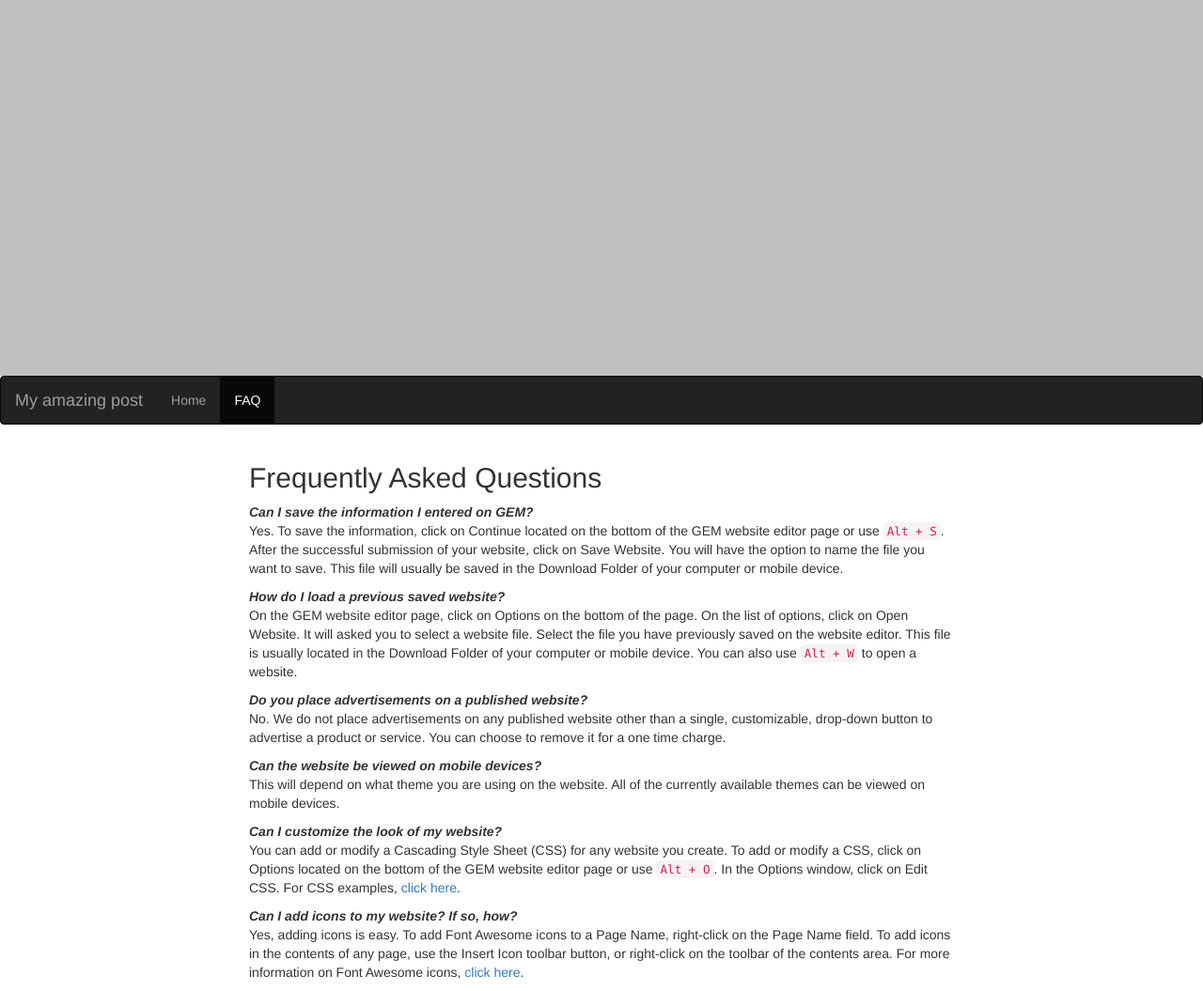
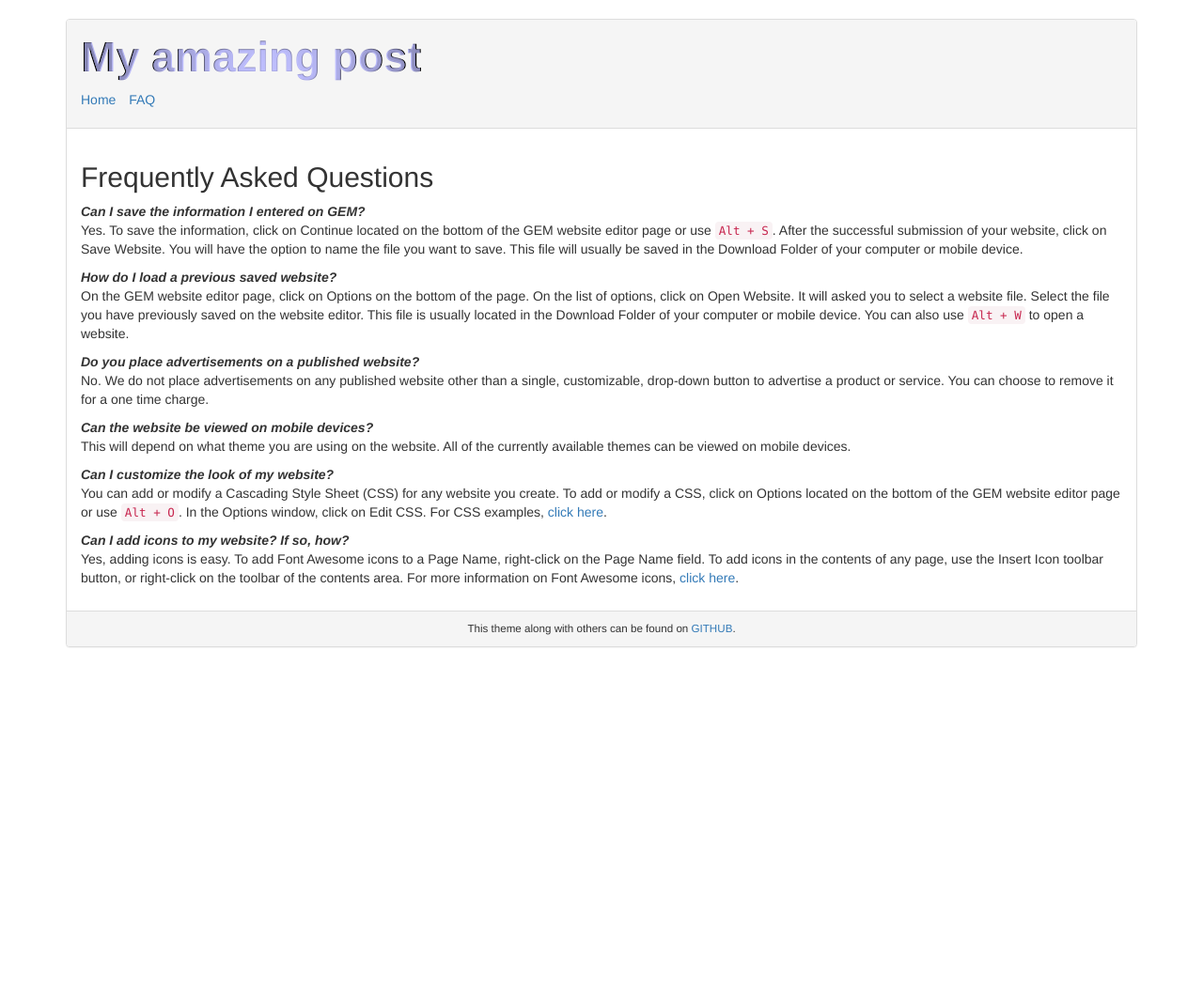
Before and after one commit to emrickj/emrickj.github.io, a Jekyll site: the page built from _webpages/2.md, in a window 1280 px wide. Shown: the whole page at 94% size. Built offline with Jekyll 4.4.1, drawn with Linux system fonts in a browser that asks for light colours; nearby versions of some CDN libraries; after the commit the page ends 900 px from its top, so only the background shows below that.

Commit message:
Add files via upload

```diff
--- a/_layouts/page.html
+++ b/_layouts/page.html
@@ -9,31 +9,11 @@
 <style>
 t1 { white-space: pre-wrap;}
 
-.affix {
-    top: 0;
-    width: 100%;
-}
-
-.affix + .container {
-    padding-top: 70px;
-}
-
-.bgimg {
-    background-image: url("{{ page.image_url | relative url }}");
-    background-color: #C0C0C0;
-    background-attachment: fixed;
-    background-position: center top;
-    background-size: auto 400px;
-    min-height: 400px;
-}
-
-
 
    </style>
 </head>
 <body class='page1' id='demo'>
-<div class="bgimg"></div>
-<nav class="navbar navbar-inverse" data-spy="affix" data-offset-top="400" style="z-index: 5;">
+<nav class="navbar navbar-default navbar-fixed-top hidden-sm hidden-md hidden-lg">
   <div class="container-fluid">
     <div class="navbar-header">
       <button type="button" class="navbar-toggle" data-toggle="collapse" data-target="#myNavbar">
@@ -41,7 +21,7 @@ t1 { white-space: pre-wrap;}
         <span class="icon-bar"></span>
         <span class="icon-bar"></span>
       </button>
-      <a class="navbar-brand" href="#">{{ site.title | default: site.github.repository_name }}</a>
+      <a class="navbar-brand" href="?u=650">{{ site.title | default: site.github.repository_name }}</a>
     </div>
     <div class="collapse navbar-collapse" id="myNavbar">
       <ul class="nav navbar-nav">
@@ -56,16 +36,43 @@ t1 { white-space: pre-wrap;}
     </div>
   </div>
 </nav>
-   <div class="container">
-     <div class="row">
-        <div class="col-sm-2">
-        </div>
-        <div class="col-sm-8">
-           {{ content }}        </div>
-        <div class="col-sm-2">
-        </div>
-     </div>
+<div class="container">
+	<div class="hidden-sm hidden-md hidden-lg" style="padding-top: 50px;"></div>
+	<div style="padding-top: 20px;"></div>
+   <div class="panel panel-default">
+	   <div class="panel-heading hidden-xs">
+		 <svg height="60" width="450">
+			<filter id="lightMe1">
+			  <feDiffuseLighting in="SourceGraphic" result="light"
+				 lighting-color="white">
+				 <fePointLight x="200" y="60" z="100" />
+			  </feDiffuseLighting>
+			  <feComposite in="SourceGraphic" in2="light"
+				 operator="arithmetic" k1="1" k2="0" k3="0" k4="0"/>
+			</filter>
+			<text font-size="45" font-weight="bold" x="0" y="45" fill="rgb(191,191,255)" filter="url(#lightMe1)">{{ site.title | default: site.github.repository_name }}</text>
+		 </svg>
+		  <ul class="list-inline">
+	{% for item in site.webpages %}
+		{% assign bs = "" %}
+		{% if page.url == item.url %}
+		    {% assign bs = " class='active'" %}
+		{% endif %}
+        <li{{ bs }}><a href='{{ item.url | relative_url }}'>{{ item.title }}</a></li>
+	{% endfor %}
+		  </ul>
+	   </div>
+	   <div class="panel-body">
+	      {% if page.image_url %}
+				<img class='img-responsive' style='display: block;margin: auto;' src='{{ page.image_url | relative url }}'>
+				{% endif %}
+{{ content }}
+	   </div>
+	   <div class="panel-footer" style="font-size: .83em;">
+        <center>This theme along with others can be found on <a href="https://github.com/emrickj/jekyll-themes">GITHUB</a>.</center>
+	   </div>
    </div>
+</div>
 <script src="https://ajax.googleapis.com/ajax/libs/jquery/1.11.3/jquery.min.js"></script>
 <script src="https://maxcdn.bootstrapcdn.com/bootstrap/3.3.5/js/bootstrap.min.js"></script>
 </body>
```
